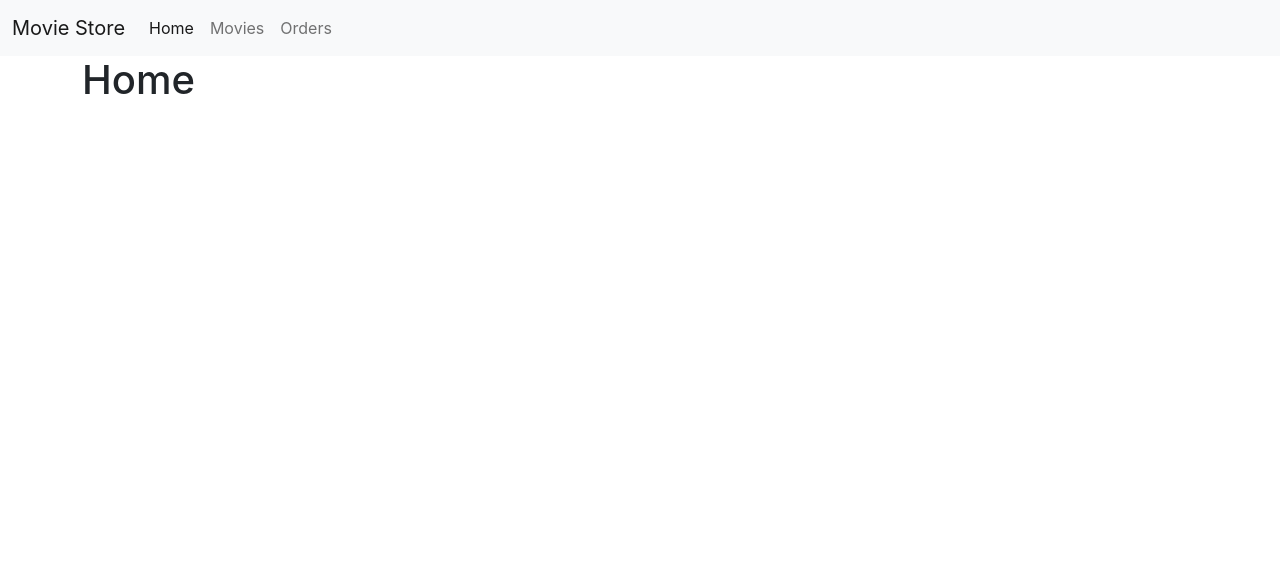
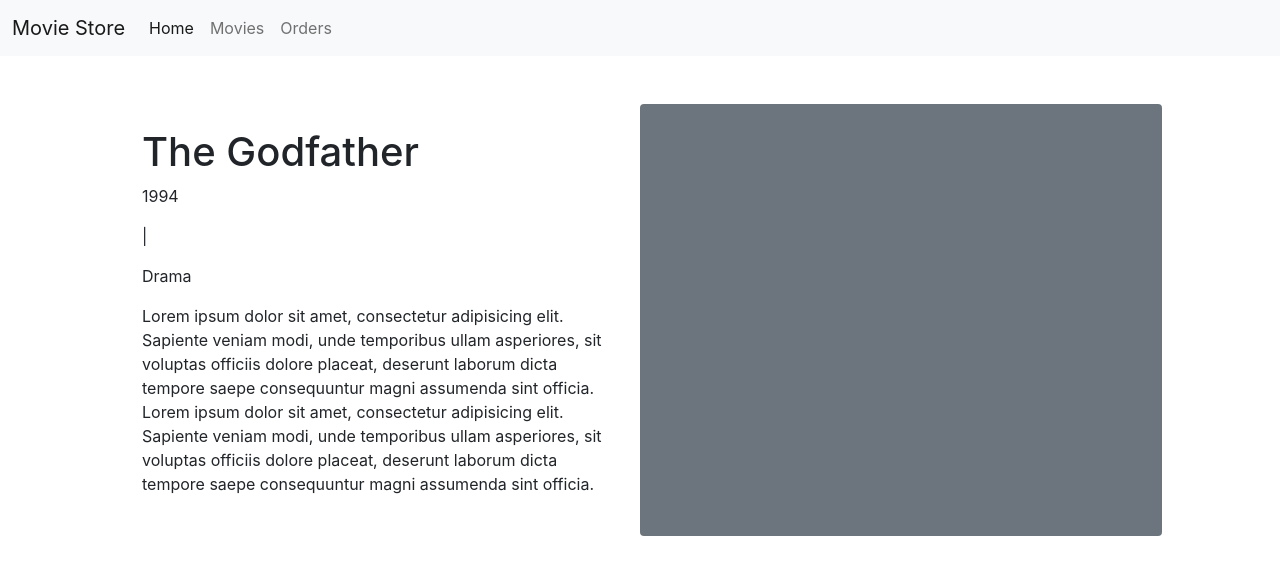
Before and after one commit to dimitar-4/movie-store-app-react, a React (Create React App) app: page / in a window 1280 px wide. Shown: the top 574 px of the page. Built offline with nearby package versions, Linux system fonts and the light colour scheme.

Commit message:
Add basic layout for featured movie in Home comp.

```diff
--- a/src/components/Home.jsx
+++ b/src/components/Home.jsx
@@ -1,8 +1,26 @@
 
 function Home() {
     return (
-        <div>
-            <h1>Home</h1>
+        <div className="row p-5">
+            <div className="col-md-6 p-4">
+                <h1>The Godfather</h1>
+                <div>
+                    <p>1994</p>
+                    <p>|</p>
+                    <p>Drama</p>
+                </div>
+                <p>
+                    Lorem ipsum dolor sit amet, consectetur adipisicing elit.
+                    Sapiente veniam modi, unde temporibus ullam asperiores,
+                    sit voluptas officiis dolore placeat, deserunt laborum
+                    dicta tempore saepe consequuntur magni assumenda sint officia.
+                    Lorem ipsum dolor sit amet, consectetur adipisicing elit.
+                    Sapiente veniam modi, unde temporibus ullam asperiores,
+                    sit voluptas officiis dolore placeat, deserunt laborum
+                    dicta tempore saepe consequuntur magni assumenda sint officia.
+                </p>
+            </div>
+            <div className="col-md-6 p-4 bg-secondary rounded"></div>
         </div>
     )
 }
```
